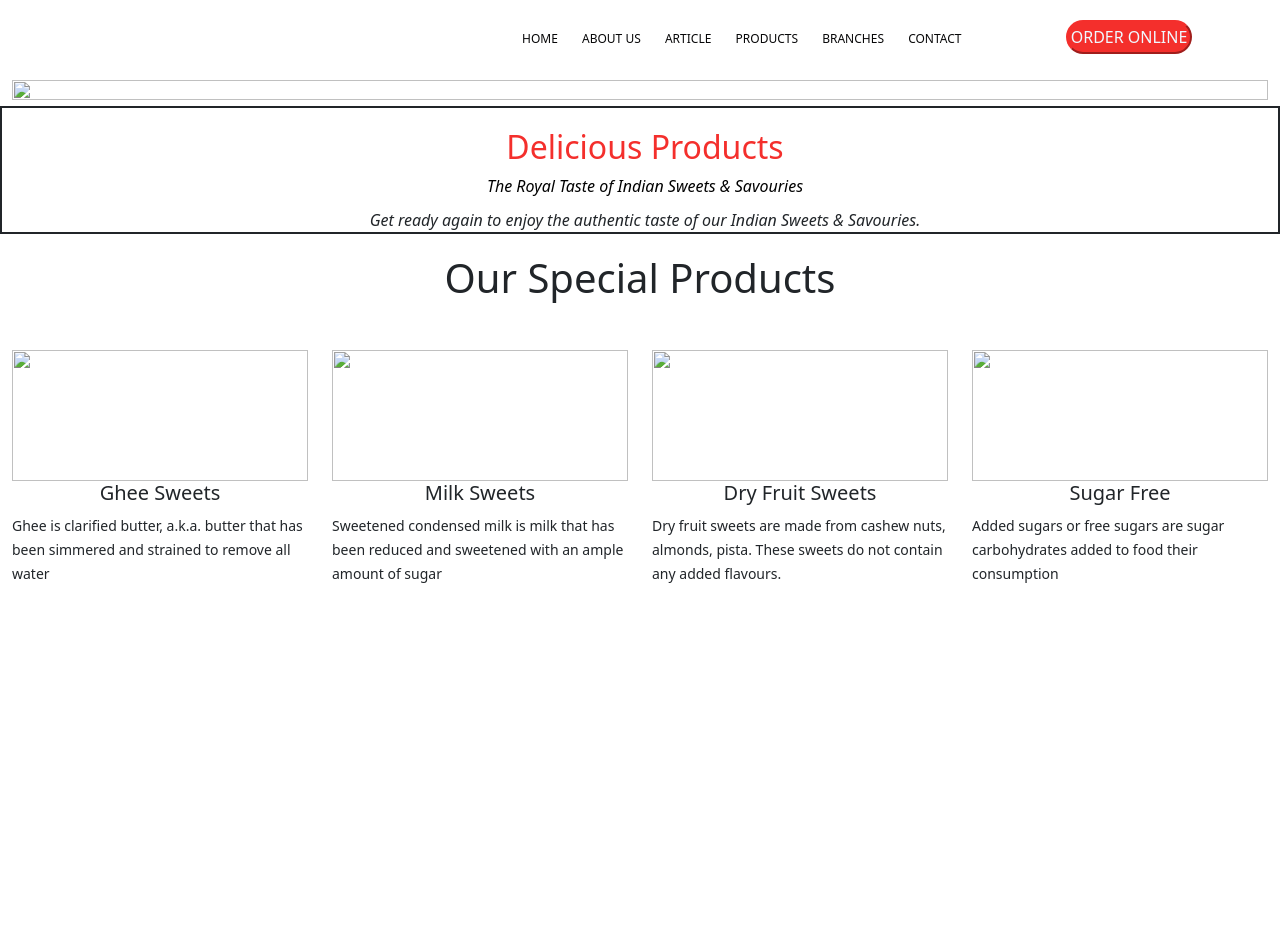
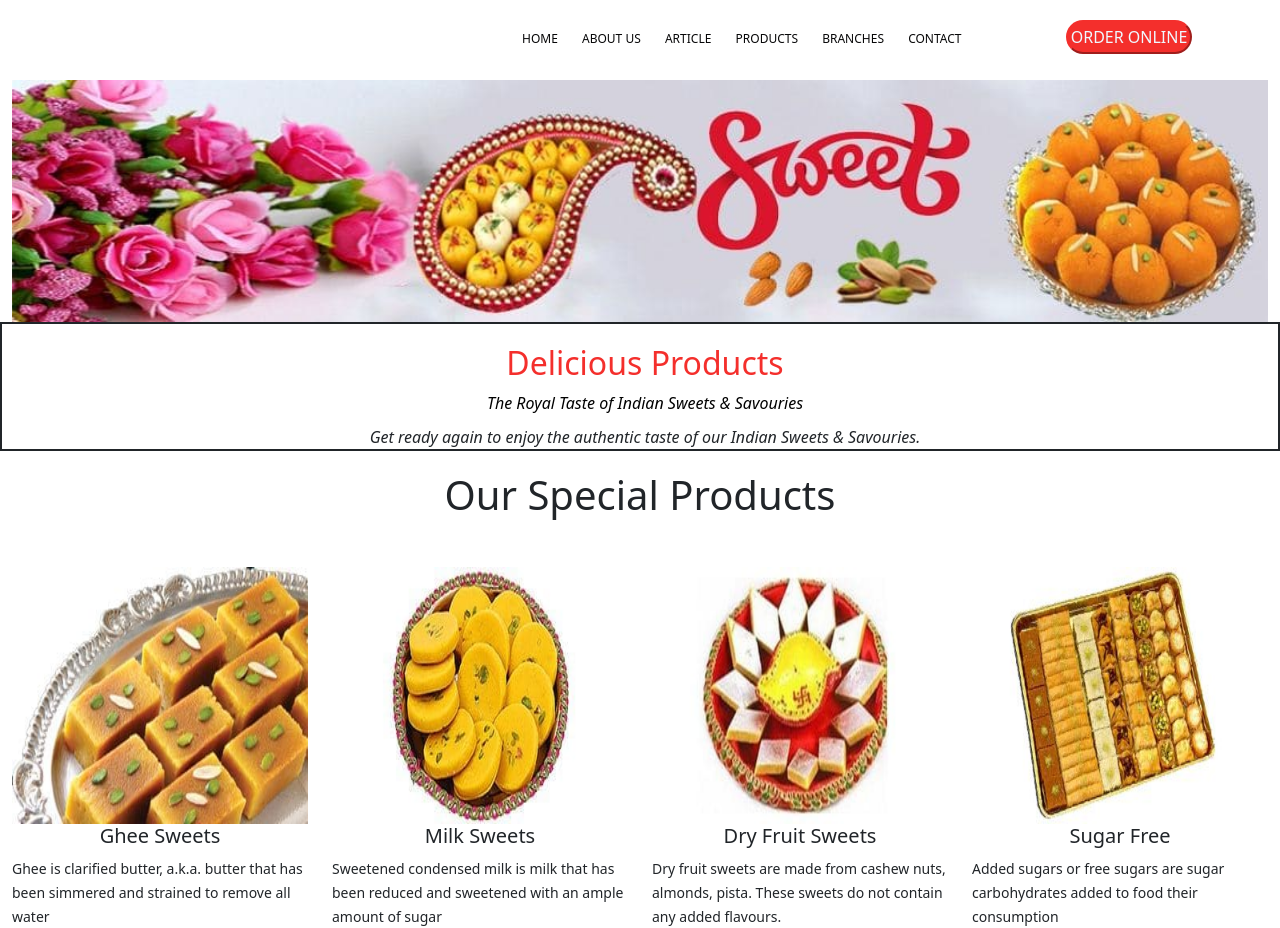
Before and after one commit to NITHYASUGU/sweet_task, a plain HTML site: page index.html in a window 1280 px wide. Before the commit the page ends 800 px from the top, so only its background shows below. Drawn offline with nearby package versions, Linux system fonts and the light colour scheme; files that its build step writes are made by us from their sources.

Commit message:
Update index.html

```diff
--- a/index.html
+++ b/index.html
@@ -1,7 +1,7 @@
 <!DOCTYPE html>
 <html>
 <head>
-    <link rel="stylesheet" href="/pratice/style.css">
+    <link rel="stylesheet" href="style.css">
     <meta charset="UTF-8">
     <meta http-equiv="X-UA-Compatible" content="IE=edge">
     <meta name="viewport" content="width=device-width, initial-scale=1.0">
@@ -32,7 +32,7 @@
             </ul>
         </div>
         <div class="row" style="padding-top: 80px;">
-            <img src="../pratice/img/sweets.jpg" width="100%" height="100%">
+            <img src="img/sweets.jpg" width="100%" height="100%">
         </div>
         <div class="row" id="deli">
             <h2>Delicious Products</h2>
@@ -45,7 +45,7 @@
         <div class="row">
             <div class="col">
               <!-- <div class="row"> -->
-                    <img src="../pratice/img/ghee.jpg" width="100%" height="100%">
+                    <img src="img/ghee.jpg" width="100%" height="100%">
                     <h5>Ghee Sweets</h5>
                     <small>Ghee is clarified butter, a.k.a. butter that has been simmered and strained to remove all
                     water</small>
@@ -54,7 +54,7 @@
             <div class="col">
 
                 <!-- <div class="row"> -->
-                    <img src="../pratice/img/milk-sweets.jpg" width="100%" height="100%">
+                    <img src="img/milk-sweets.jpg" width="100%" height="100%">
                     <h5>Milk Sweets</h5>
                     <small>Sweetened condensed milk is milk that has been reduced and sweetened with an ample amount of
                     sugar</small>
@@ -63,7 +63,7 @@
             <div class="col">
 
                 <!-- <div class="row"> -->
-                    <img src="../pratice/img/dry-fruit-sweets.jpg" width="100%" height="100%">
+                    <img src="img/dry-fruit-sweets.jpg" width="100%" height="100%">
                     <h5>Dry Fruit Sweets</h5>
                     <small>Dry fruit sweets are made from cashew nuts, almonds, pista. These sweets do not contain any added
                     flavours.</small>
@@ -72,7 +72,7 @@
             <div class="col">
 
                 <!-- <div class="row"> -->
-                    <img src="../pratice/img/sugar-free.jpg" width="100%" height="100%">
+                    <img src="img/sugar-free.jpg" width="100%" height="100%">
                     <h5>Sugar Free</h5>
                     <small>Added sugars or free sugars are sugar carbohydrates added to food their consumption</small>
                 <!-- </div> -->
```
